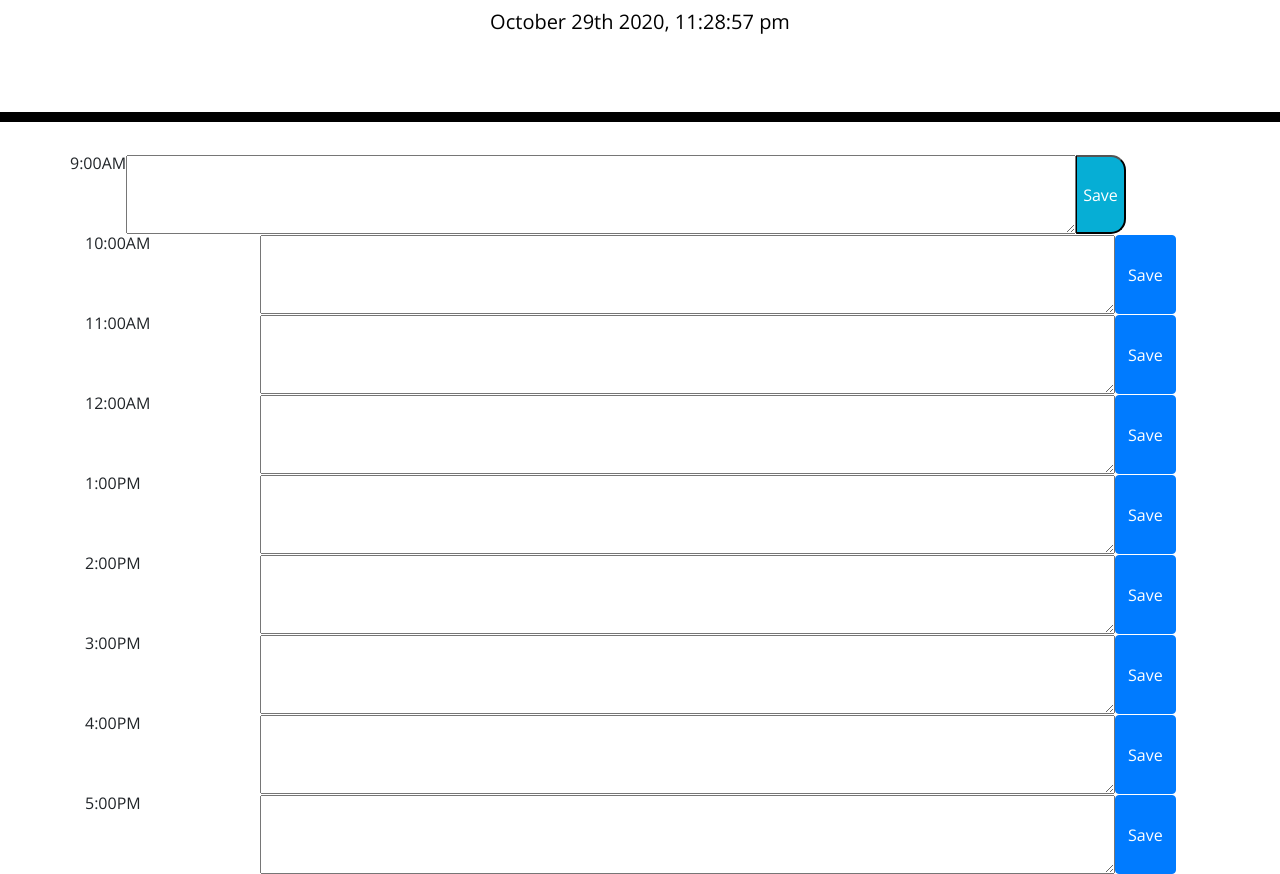
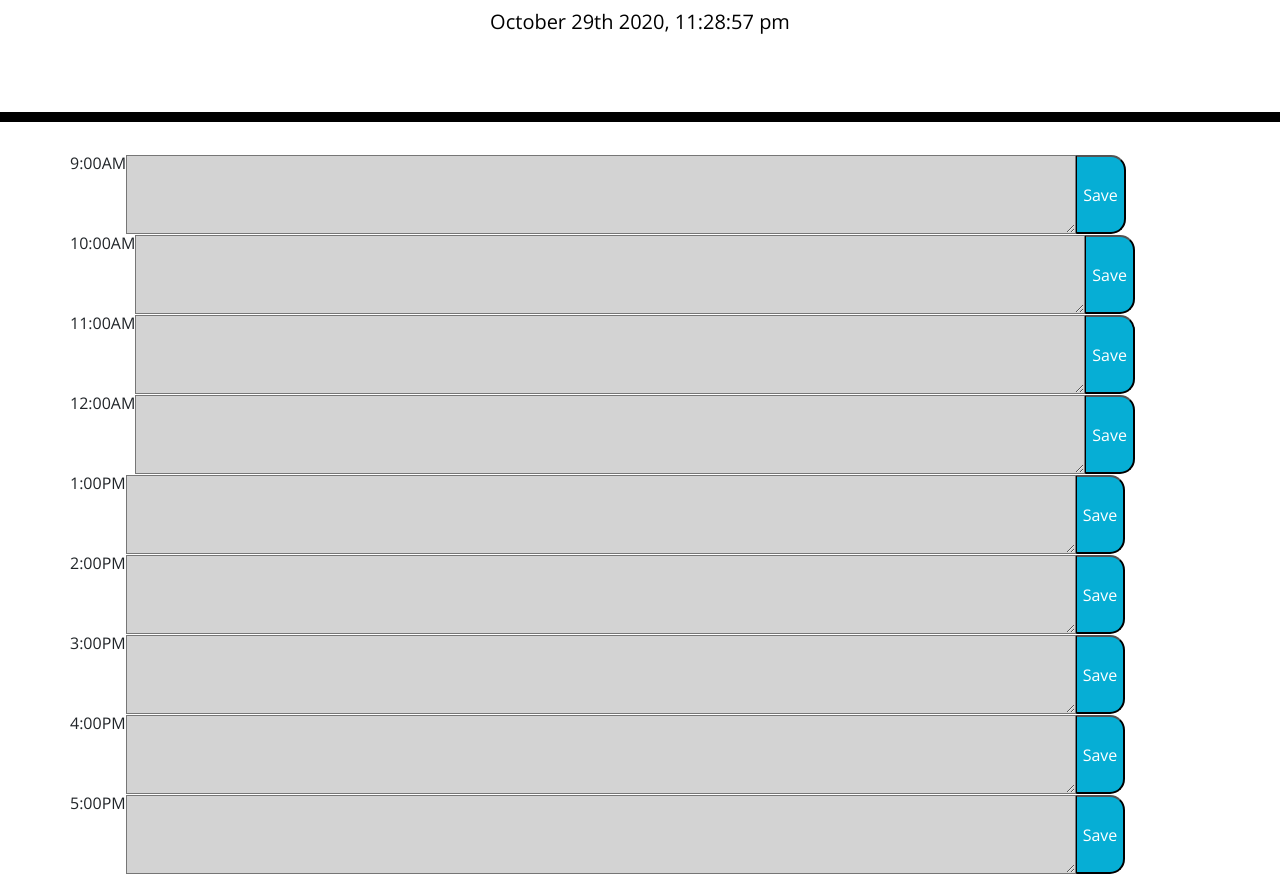
Before and after one commit to gsmac14/CalenderHW, a plain HTML site: page index.html in a window 1280 px wide. Shown: the part 182-1056 px from the top of the page. Drawn offline with nearby package versions, Linux system fonts and the light colour scheme.

Commit message:
added color to textArea

```diff
--- a/index.html
+++ b/index.html
@@ -36,48 +36,48 @@
       <!-- Timeblocks go here -->
       <div class="row" id="row1">
         <div id= "9AM" class="time-block" class="col-1"></div>
-        <textarea  class="col-10" class="description"  ></textarea>
+        <textarea  class="col-10" class="description" ></textarea>
         <input class="saveBtn" class="saveBtn i:hover"  class="btn btn-primary" type="submit" value="Save">
       </div>
       <div class="row" id= "row2">
-        <div id= "10AM"  class="col-2"></div>
-        <textarea class="col-9"></textarea>
-        <input class="btn btn-primary" type="submit" value="Save">
+        <div id= "10AM" class="time-block" class="col-1"></div>
+        <textarea  class="col-10" class="description" ></textarea>
+        <input class="saveBtn" class="saveBtn i:hover"  class="btn btn-primary" type="submit" value="Save">
       </div>
       <div class="row" id="row3">
-        <div id= "11AM" class="col-2"></div>
-        <textarea class="col-9"></textarea>
-        <input class="btn btn-primary" type="submit" value="Save">
+        <div id= "11AM" class="time-block" class="col-1"></div>
+        <textarea  class="col-10" class="description" ></textarea>
+        <input class="saveBtn" class="saveBtn i:hover"  class="btn btn-primary" type="submit" value="Save">
       </div>
       <div class="row" id="row4">
-        <div id= "12PM"class="col-2"></div>
-        <textarea class="col-9"></textarea>
-        <input class="btn btn-primary" type="submit" value="Save">
+        <div id= "12PM" class="time-block" class="col-1"></div>
+        <textarea  class="col-10" class="description" ></textarea>
+        <input class="saveBtn" class="saveBtn i:hover"  class="btn btn-primary" type="submit" value="Save">
     </div>
         <div class="row" id="row5">
-          <div id= "1PM" class="col-2"></div>
-          <textarea class="col-9"></textarea>
-          <input class="btn btn-primary" type="submit" value="Save">
+          <div id= "1PM" class="time-block" class="col-1"></div>
+          <textarea  class="col-10" class="description" ></textarea>
+          <input class="saveBtn" class="saveBtn i:hover"  class="btn btn-primary" type="submit" value="Save">
       </div>
       <div class="row" id="row6">
-        <div id= "2PM" class="col-2"></div>
-        <textarea class="col-9"></textarea>
-        <input class="btn btn-primary" type="submit" value="Save">
+        <div id= "2PM" class="time-block" class="col-1"></div>
+        <textarea  class="col-10" class="description" ></textarea>
+        <input class="saveBtn" class="saveBtn i:hover"  class="btn btn-primary" type="submit" value="Save">
       </div>
       <div class="row" id= "row7">
-        <div id= "3PM" class="col-2"></div>
-        <textarea class="col-9"></textarea>
-        <input class="btn btn-primary" type="submit" value="Save">
+        <div id= "3PM" class="time-block" class="col-1"></div>
+        <textarea  class="col-10" class="description" ></textarea>
+        <input class="saveBtn" class="saveBtn i:hover"  class="btn btn-primary" type="submit" value="Save">
       </div>
       <div class="row" id="row 8">
-        <div id= "4PM" class="col-2"></div>
-        <textarea class="col-9"></textarea>
-        <input class="btn btn-primary" type="submit" value="Save">
+        <div id= "4PM" class="time-block" class="col-1"></div>
+        <textarea  class="col-10" class="description" ></textarea>
+        <input class="saveBtn" class="saveBtn i:hover"  class="btn btn-primary" type="submit" value="Save">
       </div>
       <div class="row" id="row 9">
-        <div id= "5PM" class="col-2"></div>
-        <textarea class="col-9"></textarea>
-        <input class="btn btn-primary" type="submit" value="Save">
+        <div id= "5PM" class="time-block" class="col-1"></div>
+        <textarea  class="col-10" class="description" ></textarea>
+        <input class="saveBtn" class="saveBtn i:hover"  class="btn btn-primary" type="submit" value="Save">
       </div>
     </div>
 
--- a/script.js
+++ b/script.js
@@ -3,6 +3,7 @@
     var currentDate = moment().format('MMMM Do YYYY, h:mm:ss a');
     $("#currentDay").append(currentDate);
     console.log(currentDate)
+
     //time
     $("#9AM").text("9:00AM");
     $("#10AM").text("10:00AM");
@@ -14,8 +15,31 @@
     $("#4PM").text("4:00PM");
     $("#5PM").text("5:00PM");
 
-    //create text area in rows
+ //create changing colors for past, present, and future
+$("textarea").addClass("textArea");
 
+$(".row").each(function(){
+    var time = $(this.children[0]).text();
+    console.log(time);
+    if(time < currentDate){
+        $(this.children[1]).addClass("past");
+        console.log(time);
+    }
+    else if(time > currentDate){
+        $(this.children[1]).addClass("present");
+
+    }
+    else{
+        $(this.children[1]).addClass("future");
+    }
+})
+
+$(".saveBtn").on("click", function(){
+    textArea = $(".col-10").value
+
+    localStorage.setItem("col-10", textArea);
+
+});
 
 
 
```
